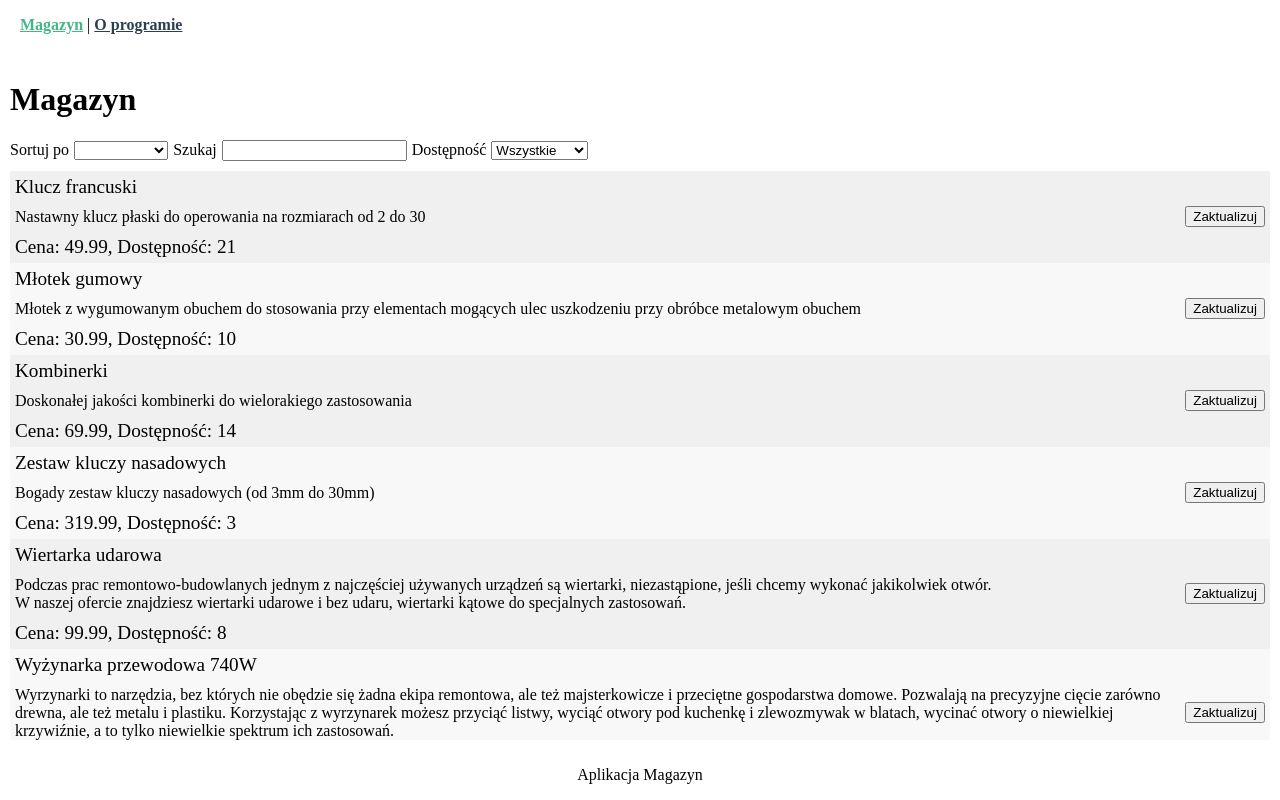
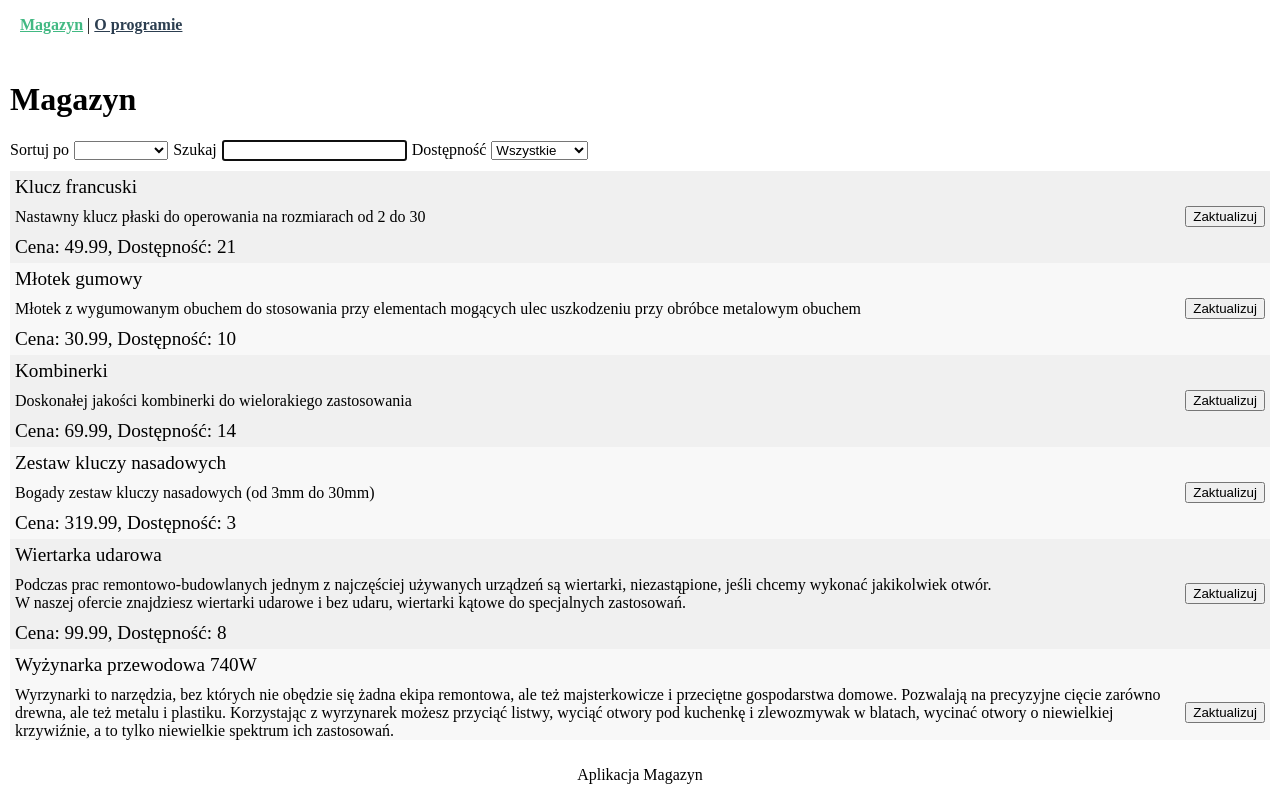
Before and after one commit to aplaline/vuejs-training, a Vue app: page / in a window 1280 px wide. Built offline with nearby package versions, Linux system fonts and the light colour scheme.

Commit message:
Added custom directive to focus search box when app starts

```diff
--- a/src/views/Home.vue
+++ b/src/views/Home.vue
@@ -13,7 +13,7 @@
       </select>
 
       <label>Szukaj</label>
-      <input v-model="search">
+      <input v-model="search" v-focus>
 
       <label>Dostępność</label>
       <select v-model="availability">
@@ -65,6 +65,13 @@ import cloneDeep from 'lodash/cloneDeep'
 export default {
   name: 'home',
   components: {
+  },
+  directives: {
+    focus: {
+      inserted (e) {
+        e.focus()
+      },
+    }
   },
   data () {
     return {
```
